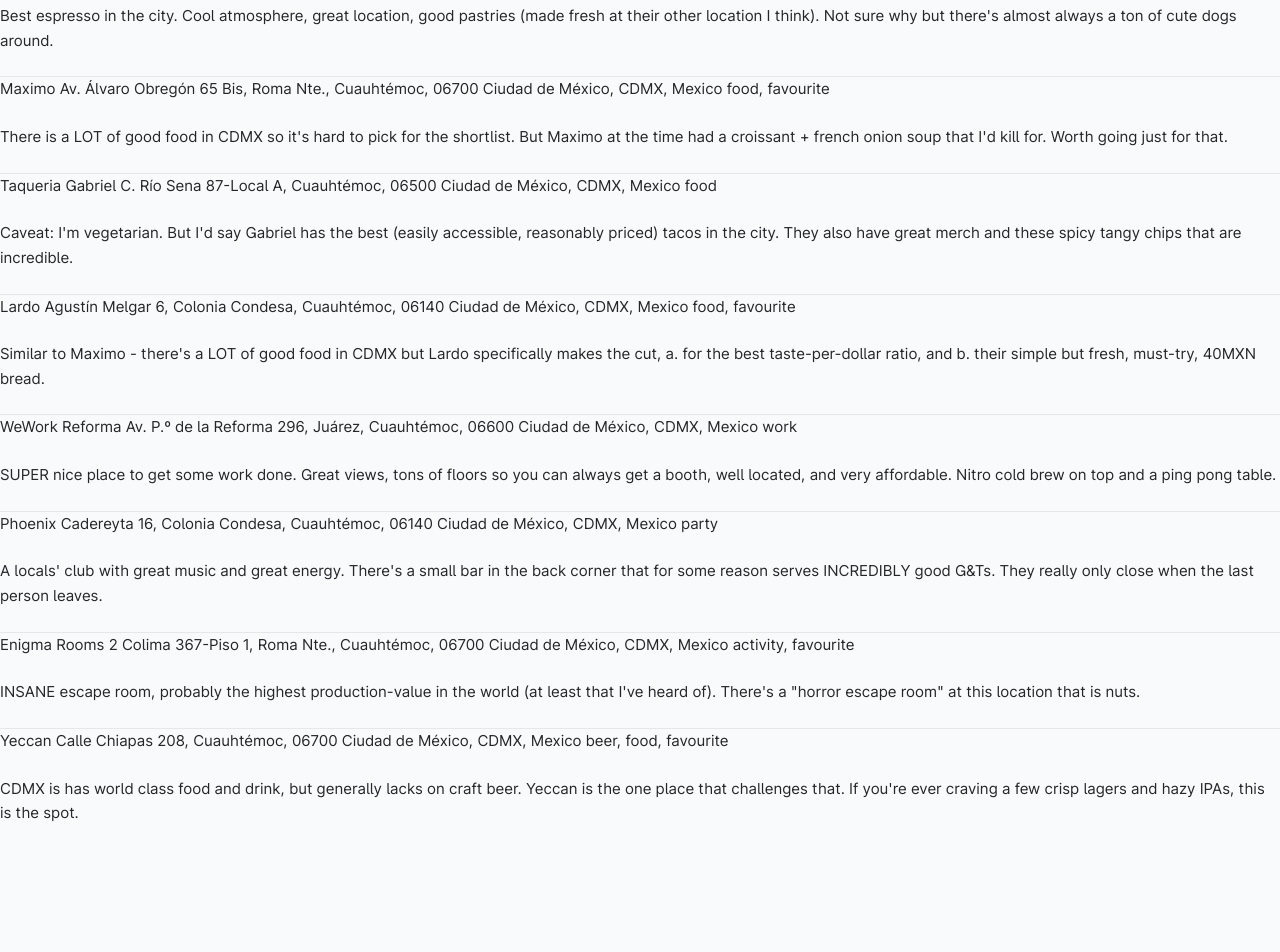
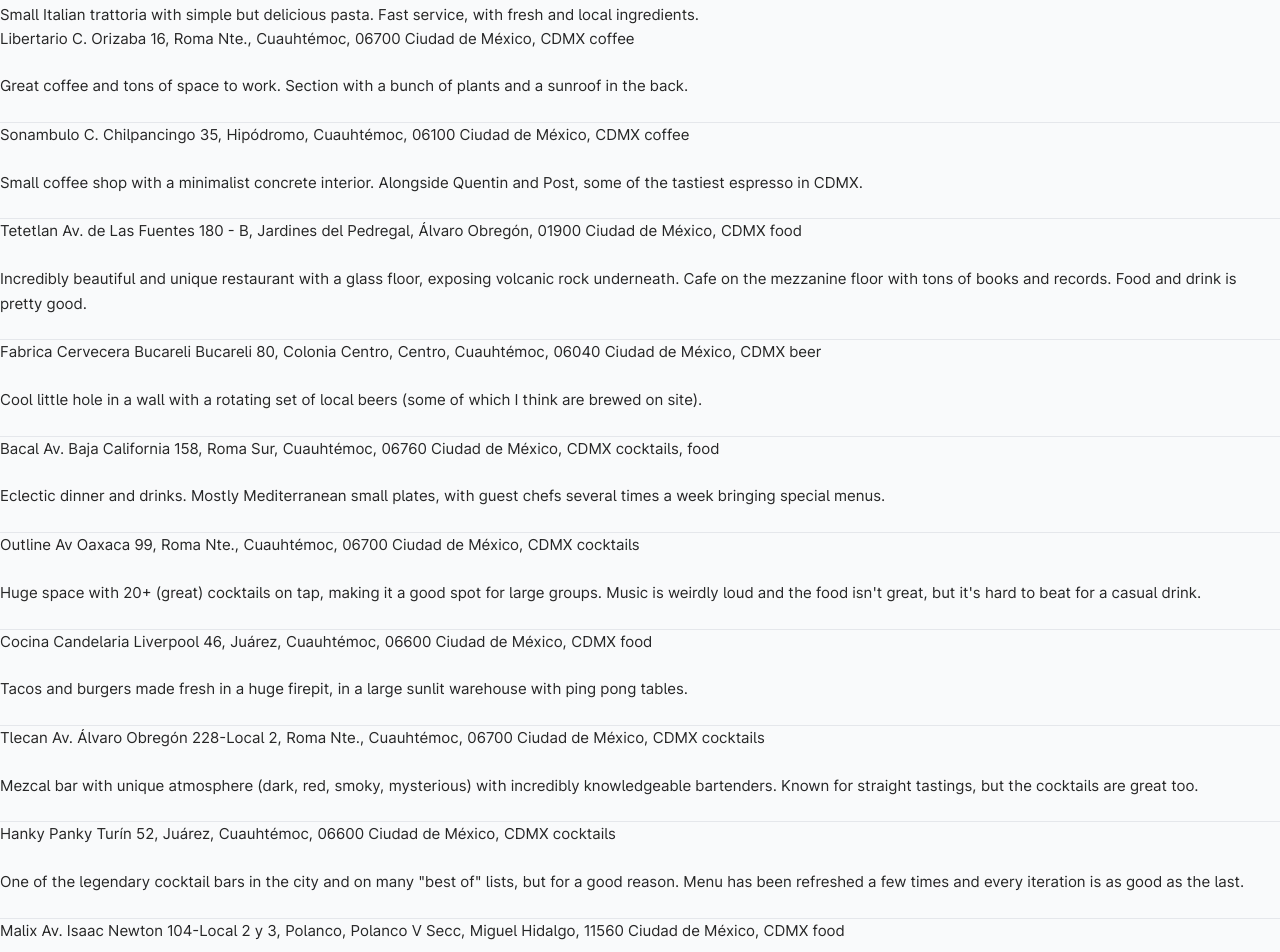
Before and after one commit to hemaaanth/site, a Next.js app: page /places/content/mexico-city in a window 1280 px wide. Shown: the part 140-1092 px from the top of the page. Before the commit the page ends 966 px from the top, so only its background shows below. Built offline with nearby package versions, Linux system fonts and the light colour scheme; no server answers; what tailwindcss-touch would draw is missing.

Commit message:
updating cdmx

```diff
--- a/pages/places/content/mexico-city.mdx
+++ b/pages/places/content/mexico-city.mdx
@@ -10,6 +10,93 @@
 coffee, favourite
 
 Small, hip, aesthetic, and VERY high quality coffee. Good place to hang out with a book, not a great place to work. On a quiet street which really adds to the vibe.
+
+---
+
+Suppli
+Bucareli 69b, Juárez, Cuauhtémoc, 06600 Ciudad de México, CDMX
+food
+
+Small Italian trattoria with simple but delicious pasta. Fast service, with fresh and local ingredients.
+---
+
+Libertario
+C. Orizaba 16, Roma Nte., Cuauhtémoc, 06700 Ciudad de México, CDMX
+coffee
+
+Great coffee and tons of space to work. Section with a bunch of plants and a sunroof in the back.
+
+---
+
+Sonambulo
+C. Chilpancingo 35, Hipódromo, Cuauhtémoc, 06100 Ciudad de México, CDMX
+coffee
+
+Small coffee shop with a minimalist concrete interior. Alongside Quentin and Post, some of the tastiest espresso in CDMX.
+
+---
+
+Tetetlan
+Av. de Las Fuentes 180 - B, Jardines del Pedregal, Álvaro Obregón, 01900 Ciudad de México, CDMX
+food
+
+Incredibly beautiful and unique restaurant with a glass floor, exposing volcanic rock underneath. Cafe on the mezzanine floor with tons of books and records. Food and drink is pretty good.
+
+---
+
+Fabrica Cervecera Bucareli
+Bucareli 80, Colonia Centro, Centro, Cuauhtémoc, 06040 Ciudad de México, CDMX
+beer
+
+Cool little hole in a wall with a rotating set of local beers (some of which I think are brewed on site).
+
+---
+
+Bacal
+Av. Baja California 158, Roma Sur, Cuauhtémoc, 06760 Ciudad de México, CDMX
+cocktails, food
+
+Eclectic dinner and drinks. Mostly Mediterranean small plates, with guest chefs several times a week bringing special menus.
+
+---
+
+Outline
+Av Oaxaca 99, Roma Nte., Cuauhtémoc, 06700 Ciudad de México, CDMX
+cocktails
+
+Huge space with 20+ (great) cocktails on tap, making it a good spot for large groups. Music is weirdly loud and the food isn't great, but it's hard to beat for a casual drink.
+
+---
+
+Cocina Candelaria
+Liverpool 46, Juárez, Cuauhtémoc, 06600 Ciudad de México, CDMX
+food
+
+Tacos and burgers made fresh in a huge firepit, in a large sunlit warehouse with ping pong tables.
+
+---
+
+Tlecan
+Av. Álvaro Obregón 228-Local 2, Roma Nte., Cuauhtémoc, 06700 Ciudad de México, CDMX
+cocktails
+
+Mezcal bar with unique atmosphere (dark, red, smoky, mysterious) with incredibly knowledgeable bartenders. Known for straight tastings, but the cocktails are great too.
+
+---
+
+Hanky Panky
+Turín 52, Juárez, Cuauhtémoc, 06600 Ciudad de México, CDMX
+cocktails
+
+One of the legendary cocktail bars in the city and on many "best of" lists, but for a good reason. Menu has been refreshed a few times and every iteration is as good as the last.
+
+---
+
+Malix
+Av. Isaac Newton 104-Local 2 y 3, Polanco, Polanco V Secc, Miguel Hidalgo, 11560 Ciudad de México, CDMX
+food
+
+Casual but high-end dining with a very nice interior. Can always count on a few dishes (menu changes often, so ask for recommendations) that are an undeniable 10/10.
 
 ---
 
```
